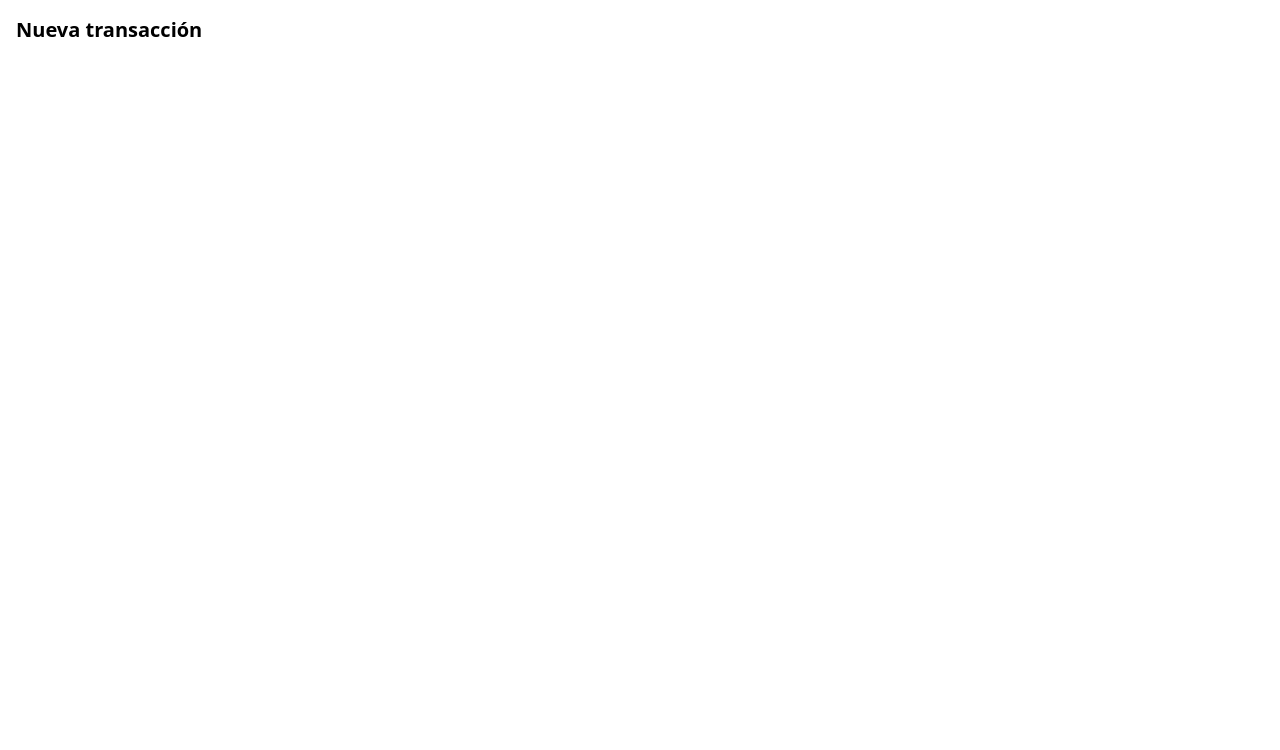
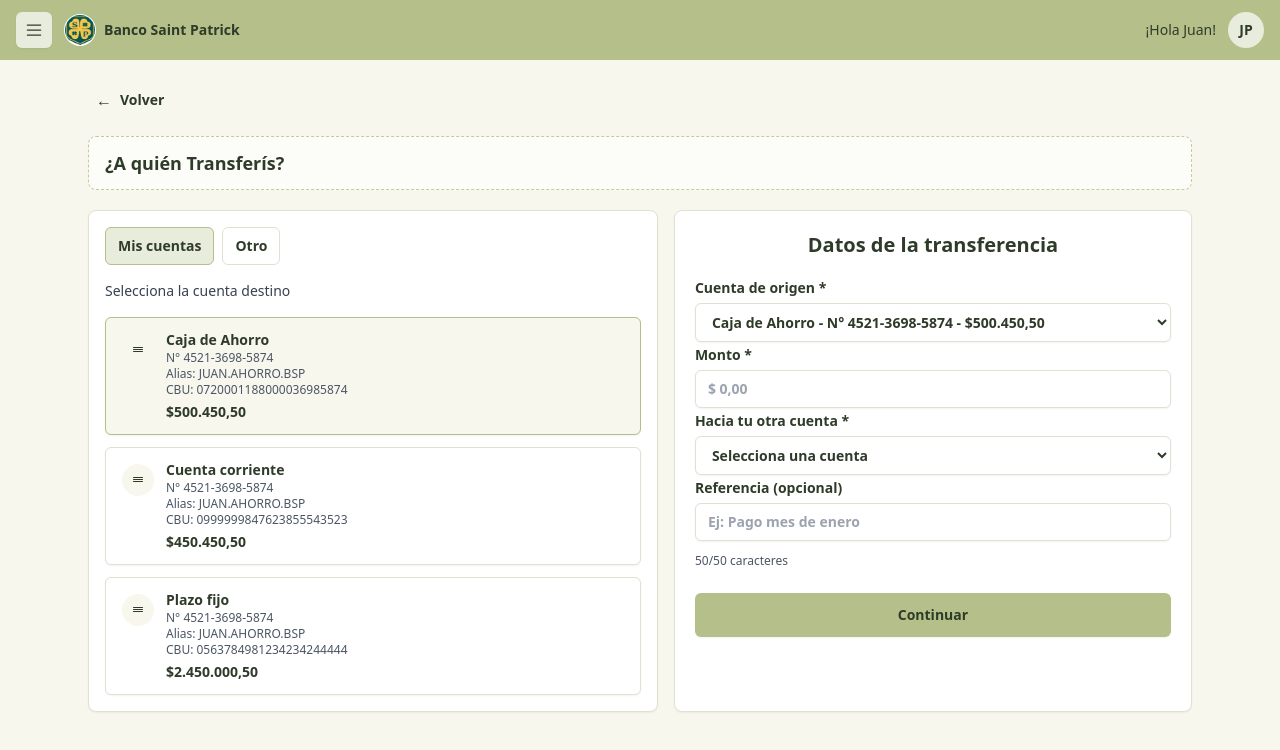
Before and after one commit to elianisdev/banco-saint-patrick-frontend, a React (Vite) app: page /transactions/new in a window 1280 px wide. Shown: the top 750 px of the page. Built offline with nearby package versions, Linux system fonts and the light colour scheme.

Commit message:
ajuste de boton nueva trasferencia se agrega formulario y boton de volver

```diff
--- a/src/components/AccountsCarousel.tsx
+++ b/src/components/AccountsCarousel.tsx
@@ -69,7 +69,7 @@ export const AccountsCarousel: FC<AccountsCarouselProps> = ({ accounts }) => {
 
       <div
         ref={containerRef}
-        className="flex snap-x snap-mandatory gap-9 overflow-x-auto no-scrollbar px-9 py-2 sm:gap-0.5 sm:px-1 md:px-1.5"
+        className="flex snap-x snap-mandatory gap-9 overflow-x-auto px-9 py-2 sm:gap-5 sm:px-5 md:gap-7 md:px-6 lg:gap-8 lg:px-6 [scrollbar-width:none] [-ms-overflow-style:none] [&::-webkit-scrollbar]:hidden"
       >
         {safeAccounts.map((account, index) => (
           <div
@@ -82,7 +82,7 @@ export const AccountsCarousel: FC<AccountsCarouselProps> = ({ accounts }) => {
               minWidth: "72%",
             }}
           >
-            <div className="w-[64vw] sm:w-[50vw] md:w-[42vw] lg:w-[36vw] xl:w-[34vw]">
+            <div className="w-[64vw] sm:w-[42vw] md:w-[34vw] lg:w-[28vw] xl:w-[26vw]">
               <AccountCard {...account} />
             </div>
           </div>
--- a/src/components/ActionTile.tsx
+++ b/src/components/ActionTile.tsx
@@ -5,13 +5,15 @@ type ActionTileProps = {
   icon: ReactNode;
   borderColor: string;
   textColor: string;
+  onClick?: () => void;
 };
 
-export const ActionTile: FC<ActionTileProps> = ({ label, icon, borderColor, textColor }) => {
+export const ActionTile: FC<ActionTileProps> = ({ label, icon, borderColor, textColor, onClick }) => {
   return (
     <button
       type="button"
-      className="flex w-full items-center justify-center gap-3 rounded-md border bg-surface-card px-4 py-4 text-sm font-semibold shadow-sm transition hover:shadow-md"
+      className="flex w-full items-center justify-center gap-3 rounded-md border bg-surface-card px-4 py-4 text-sm font-semibold shadow-sm transition hover:bg-surface-base hover:shadow-md focus-visible:outline-none focus-visible:ring-2 focus-visible:ring-brand-olive focus-visible:ring-offset-2"
+      onClick={onClick}
       style={{ borderColor, color: textColor }}
     >
       <span>{icon}</span>
--- a/src/components/TransactionItem.tsx
+++ b/src/components/TransactionItem.tsx
@@ -7,7 +7,10 @@ type TransactionItemProps = {
 };
 
 export const TransactionItem: FC<TransactionItemProps> = ({ title, date, amount }) => (
-  <div className="flex items-center justify-between rounded-md border border-surface-outline bg-white px-4 py-3 text-sm shadow-sm">
+  <div
+    className="flex items-center justify-between rounded-md border border-surface-outline bg-white px-4 py-3 text-sm shadow-sm transition hover:border-brand-olive/60 hover:bg-surface-base hover:shadow-md focus-visible:outline-none focus-visible:ring-2 focus-visible:ring-brand-olive focus-visible:ring-offset-2"
+    tabIndex={0}
+  >
     <div className="flex items-center gap-3">
       <div className="flex h-9 w-9 items-center justify-center rounded-full border border-surface-outline bg-surface-base text-brand-forest">
         <svg xmlns="http://www.w3.org/2000/svg" className="h-5 w-5" fill="none" viewBox="0 0 24 24" stroke="currentColor" strokeWidth="1.5">
--- a/src/pages/Balance.tsx
+++ b/src/pages/Balance.tsx
@@ -1,4 +1,5 @@
 import { useState } from "react";
+import { useNavigate } from "react-router-dom";
 import { Header } from "@/components/Header";
 import { AccountCard } from "@/components/AccountCard";
 import { ActionTile } from "@/components/ActionTile";
@@ -24,13 +25,14 @@ const transactions = Array.from({ length: 9 }).map((_, idx) => ({
 
 export const Balance = () => {
   const [isMenuOpen, setIsMenuOpen] = useState(false);
+  const navigate = useNavigate();
 
   return (
     <div className="min-h-screen bg-surface-base text-brand-forest">
       <Header userName="Juan" onMenuClick={() => setIsMenuOpen(true)} />
 
       <main className="mx-auto flex w-full max-w-6xl flex-col gap-6 px-3 py-6 sm:px-4 md:px-6">
-        <h2 className="text-xl font-semibold">Tus cuentas</h2>
+        <h2 className="font-arimo text-[32px] font-bold leading-[1] text-black">Tus cuentas</h2>
 
         <AccountsCarousel accounts={accounts} />
 
@@ -49,6 +51,7 @@ export const Balance = () => {
             label="Transferencia Nueva"
             borderColor="#6CAF7F"
             textColor="#2D6C43"
+            onClick={() => navigate("/transactions/new")}
             icon={
               <svg xmlns="http://www.w3.org/2000/svg" className="h-5 w-5" viewBox="0 0 24 24" fill="none" stroke="currentColor" strokeWidth="1.5">
                 <path strokeLinecap="round" strokeLinejoin="round" d="M4 12h9m0 0l-3.5-3.5M13 12l-3.5 3.5" />
--- a/src/pages/NewTransaction.tsx
+++ b/src/pages/NewTransaction.tsx
@@ -1,8 +1,185 @@
+import { useState } from "react";
+import { useNavigate } from "react-router-dom";
+import { Header } from "@/components/Header";
+
+type AccountOption = {
+  id: string;
+  name: string;
+  alias: string;
+  cbu: string;
+  balance: string;
+};
+
+const accounts: AccountOption[] = [
+  {
+    id: "1",
+    name: "Caja de Ahorro",
+    alias: "JUAN.AHORRO.BSP",
+    cbu: "0720001188000036985874",
+    balance: "$500.450,50",
+  },
+  {
+    id: "2",
+    name: "Cuenta corriente",
+    alias: "JUAN.AHORRO.BSP",
+    cbu: "0999999847623855543523",
+    balance: "$450.450,50",
+  },
+  {
+    id: "3",
+    name: "Plazo fijo",
+    alias: "JUAN.AHORRO.BSP",
+    cbu: "0563784981234234244444",
+    balance: "$2.450.000,50",
+  },
+];
+
 export const NewTransaction = () => {
+  const [tab, setTab] = useState<"mis" | "otro">("mis");
+  const [selectedAccount, setSelectedAccount] = useState<string>(accounts[0]?.id ?? "");
+  const [reference, setReference] = useState("");
+  const navigate = useNavigate();
+
+  const charsLeft = 50 - reference.length;
+  const currentAccount = accounts.find((acc) => acc.id === selectedAccount);
+
   return (
-    <div className="p-4">
-      <h1 className="text-xl font-bold">Nueva transacción</h1>
-      {/* TODO: formulario */}
+    <div className="min-h-screen bg-surface-base text-brand-forest">
+      <Header userName="Juan" />
+
+      <main className="mx-auto flex w-full max-w-6xl flex-col gap-5 px-3 py-6 sm:px-4 md:px-6">
+        <button
+          type="button"
+          onClick={() => navigate(-1)}
+          className="flex w-fit items-center gap-2 rounded-md px-2 py-1 text-sm font-semibold text-brand-forest transition hover:bg-surface-base focus-visible:outline-none focus-visible:ring-2 focus-visible:ring-brand-olive focus-visible:ring-offset-2"
+        >
+          <span className="text-base">←</span>
+          <span>Volver</span>
+        </button>
+
+        <section className="rounded-lg border border-dashed border-brand-olive/80 bg-white/60 px-4 py-3 text-lg font-semibold text-brand-forest">
+          ¿A quién Transferís?
+        </section>
+
+        <div className="grid grid-cols-1 gap-4 lg:grid-cols-[1.1fr_1fr]">
+          {/* Columna izquierda: lista de cuentas */}
+          <section className="flex flex-col gap-4 rounded-lg border border-surface-outline bg-white p-4 shadow-sm">
+            <div className="flex items-center gap-2">
+              <button
+                type="button"
+                onClick={() => setTab("mis")}
+                className={`rounded-md border px-3 py-2 text-sm font-semibold transition ${
+                  tab === "mis"
+                    ? "border-brand-olive bg-brand-olive/30 text-brand-forest"
+                    : "border-surface-outline bg-white text-brand-forest hover:bg-surface-base"
+                }`}
+              >
+                Mis cuentas
+              </button>
+              <button
+                type="button"
+                onClick={() => setTab("otro")}
+                className={`rounded-md border px-3 py-2 text-sm font-semibold transition ${
+                  tab === "otro"
+                    ? "border-brand-olive bg-brand-olive/30 text-brand-forest"
+                    : "border-surface-outline bg-white text-brand-forest hover:bg-surface-base"
+                }`}
+              >
+                Otro
+              </button>
+            </div>
+
+            <div className="text-sm text-gray-700">Selecciona la cuenta destino</div>
+
+            <div className="flex flex-col gap-3">
+              {accounts.map((account) => {
+                const isActive = selectedAccount === account.id;
+                return (
+                  <button
+                    key={account.id}
+                    type="button"
+                    onClick={() => setSelectedAccount(account.id)}
+                    className={`flex w-full items-start gap-3 rounded-md border px-4 py-3 text-left shadow-sm transition ${
+                      isActive
+                        ? "border-brand-olive bg-surface-base"
+                        : "border-surface-outline bg-white hover:bg-surface-base"
+                    }`}
+                  >
+                    <div className="mt-1 flex h-8 w-8 items-center justify-center rounded-full bg-surface-base text-brand-forest">
+                      <svg xmlns="http://www.w3.org/2000/svg" className="h-4 w-4" fill="none" viewBox="0 0 24 24" stroke="currentColor" strokeWidth={1.5}>
+                        <path strokeLinecap="round" strokeLinejoin="round" d="M5.25 8.25h13.5m-13.5 3h13.5m-13.5 3h13.5" />
+                      </svg>
+                    </div>
+                    <div className="flex-1">
+                      <p className="text-sm font-semibold text-brand-forest">{account.name}</p>
+                      <p className="text-xs text-gray-600">N° 4521-3698-5874</p>
+                      <p className="text-xs text-gray-600">Alias: {account.alias}</p>
+                      <p className="text-xs text-gray-600">CBU: {account.cbu}</p>
+                      <p className="pt-1 text-sm font-semibold text-brand-forest">{account.balance}</p>
+                    </div>
+                  </button>
+                );
+              })}
+            </div>
+          </section>
+
+          {/* Columna derecha: formulario */}
+          <section className="flex flex-col gap-4 rounded-lg border border-surface-outline bg-white p-5 shadow-sm">
+            <h2 className="text-xl font-semibold text-center text-brand-forest">Datos de la transferencia</h2>
+
+            <div className="space-y-3">
+              <label className="text-sm font-semibold text-brand-forest">
+                Cuenta de origen *
+                <select className="mt-1 w-full rounded-md border border-surface-outline bg-white px-3 py-2 text-sm shadow-sm focus:border-brand-olive focus:outline-none focus:ring-2 focus:ring-brand-olive">
+                  <option>
+                    Caja de Ahorro - N° 4521-3698-5874 - $500.450,50
+                  </option>
+                  <option>Cuenta corriente - N° 4521-3698-5874 - $450.450,50</option>
+                  <option>Plazo fijo - N° 4521-3698-5874 - $2.450.000,50</option>
+                </select>
+              </label>
+
+              <label className="text-sm font-semibold text-brand-forest">
+                Monto *
+                <input
+                  type="text"
+                  placeholder="$ 0,00"
+                  className="mt-1 w-full rounded-md border border-surface-outline bg-white px-3 py-2 text-sm shadow-sm focus:border-brand-olive focus:outline-none focus:ring-2 focus:ring-brand-olive"
+                />
+              </label>
+
+              <label className="text-sm font-semibold text-brand-forest">
+                Hacia tu otra cuenta *
+                <select className="mt-1 w-full rounded-md border border-surface-outline bg-white px-3 py-2 text-sm shadow-sm focus:border-brand-olive focus:outline-none focus:ring-2 focus:ring-brand-olive">
+                  <option>Selecciona una cuenta</option>
+                  <option>Alias - CBU destino</option>
+                </select>
+              </label>
+
+              <label className="text-sm font-semibold text-brand-forest">
+                Referencia (opcional)
+                <input
+                  type="text"
+                  placeholder="Ej: Pago mes de enero"
+                  maxLength={50}
+                  value={reference}
+                  onChange={(e) => setReference(e.target.value)}
+                  className="mt-1 w-full rounded-md border border-surface-outline bg-white px-3 py-2 text-sm shadow-sm focus:border-brand-olive focus:outline-none focus:ring-2 focus:ring-brand-olive"
+                />
+              </label>
+
+              <div className="text-xs text-gray-600">{charsLeft}/50 caracteres</div>
+            </div>
+
+            <button
+              type="button"
+              className="mt-2 w-full rounded-md bg-brand-olive px-4 py-3 text-sm font-semibold text-brand-forest shadow-sm transition hover:brightness-95"
+            >
+              Continuar
+            </button>
+          </section>
+        </div>
+      </main>
     </div>
   );
 };
--- a/tailwind.config.js
+++ b/tailwind.config.js
@@ -17,6 +17,9 @@ export default {
           outline: "#e0e0d3",
         },
       },
+      fontFamily: {
+        arimo: ['"Arimo"', "sans-serif"],
+      },
     },
   },
   plugins: [],
```
Also changed, not shown: src/index.css (+1 -8 lines).
